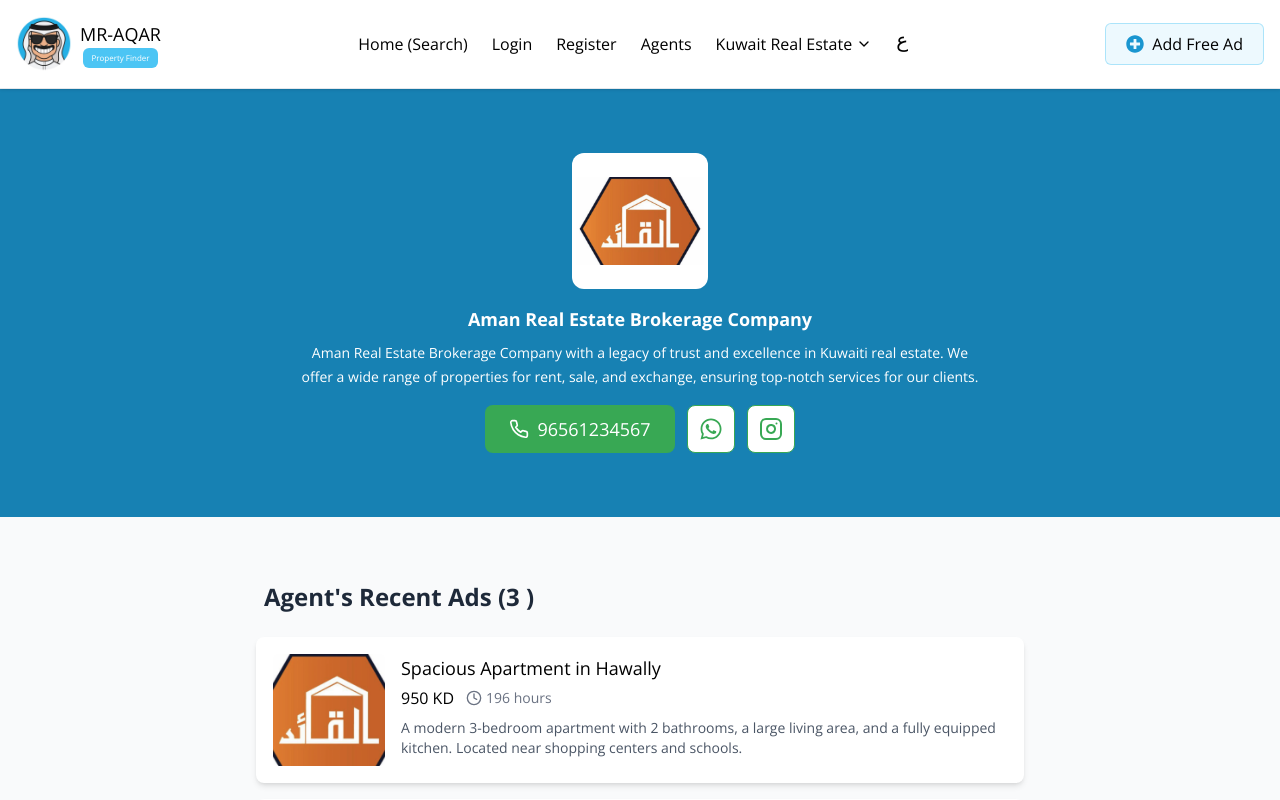
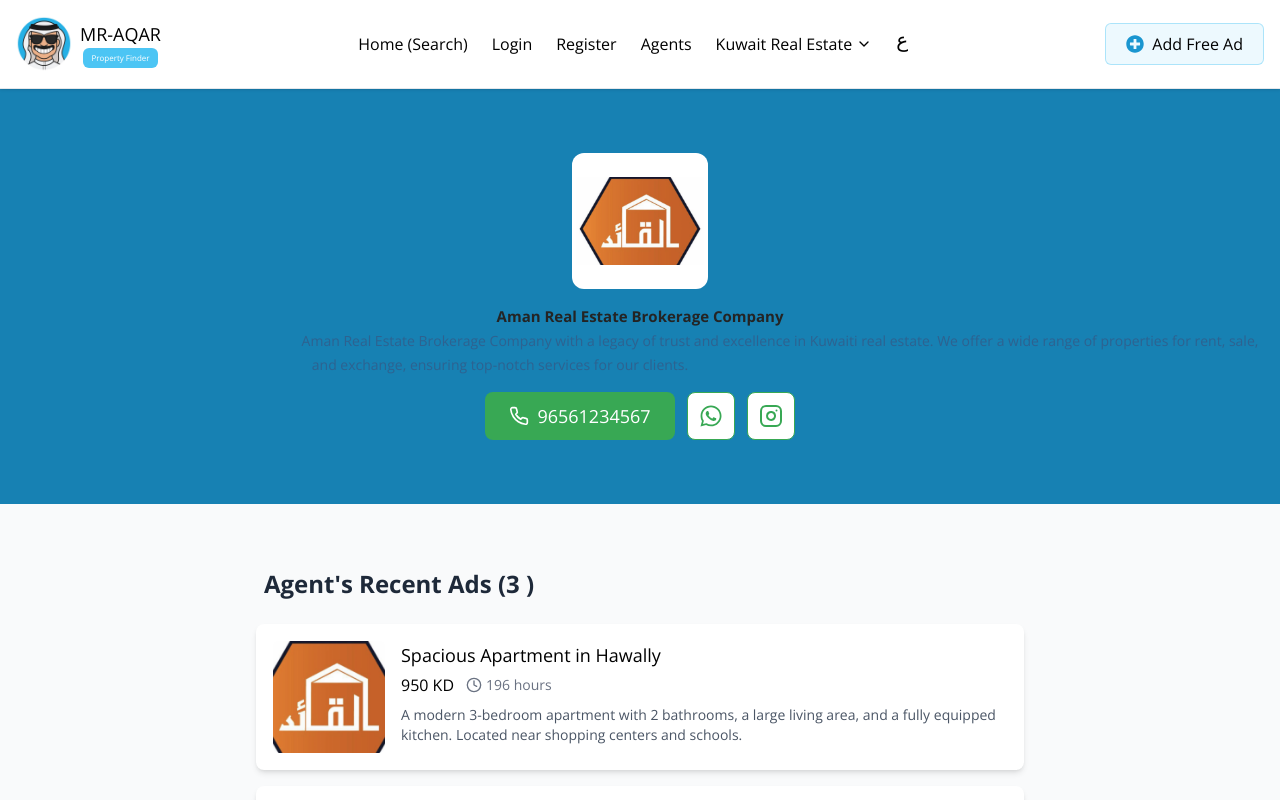
Before and after one commit to MTS-Services/Skywalker, a React (Vite) app: page /agent/aman_real_estate/ads in a window 1280 px wide. Shown: the top 800 px of the page. Built offline with nearby package versions, Linux system fonts and the light colour scheme.

Commit message:
update code

```diff
--- a/src/testingCode/AgentDetailsPage/CompanyAdsPage.jsx
+++ b/src/testingCode/AgentDetailsPage/CompanyAdsPage.jsx
@@ -79,7 +79,7 @@
     <>
       <section className="bg-primary-700 text-on-primary py-10 md:py-16">
         <div className="container mx-auto px-4 text-center">
-          <div className="mx-auto mb-4 flex h-34 w-34 items-center justify-center overflow-hidden rounded-xl p-1 bg-white">
+          <div className="mx-auto mb-4 flex h-34 w-34 items-center justify-center overflow-hidden rounded-xl bg-white p-1">
             {company.logo_url ? (
               <img
                 src={company.logo_url}
@@ -91,14 +91,13 @@
             )}
           </div>
 
-          <h1 className="text-2xl font-bold text-white sm:text-lg">
+          <h4 className="text-[15px] font-[700] text-[#242424]">
             {company.name}
-          </h1>
-          <p className="mt-2 px-2 text-[14px] font-normal text-white lg:px-70">
+          </h4>
+          <span className="text-[#2e6290]  mt-2 px-2 text-[14px] font-bold lg:px-70">
             {company.description}
-          </p>
+          </span>
           <div className="mt-4 flex flex-wrap justify-center gap-3">
-
             {company.social_media && company.social_media.whatsapp && (
               <a
                 href={`tel:${company.social_media.whatsapp}`}
@@ -117,11 +116,10 @@
                 rel="noopener noreferrer"
                 className="hover:bg-primary-100 flex h-12 w-12 items-center justify-center rounded-lg border-1 border-[#38A854] bg-white p-1 text-2xl text-[#38A854] transition-colors"
               >
-                <FaWhatsapp />
+                < FaWhatsapp className="f"></FaWhatsapp>
               </a>
             )}
-            {company.social_media &&
-              company.social_media.instagram && (
+            {company.social_media && company.social_media.instagram && (
               <a
                 href={company.social_media.instagram}
                 target="_blank"
```
Lines whose indentation alone changed are shown as unchanged.
